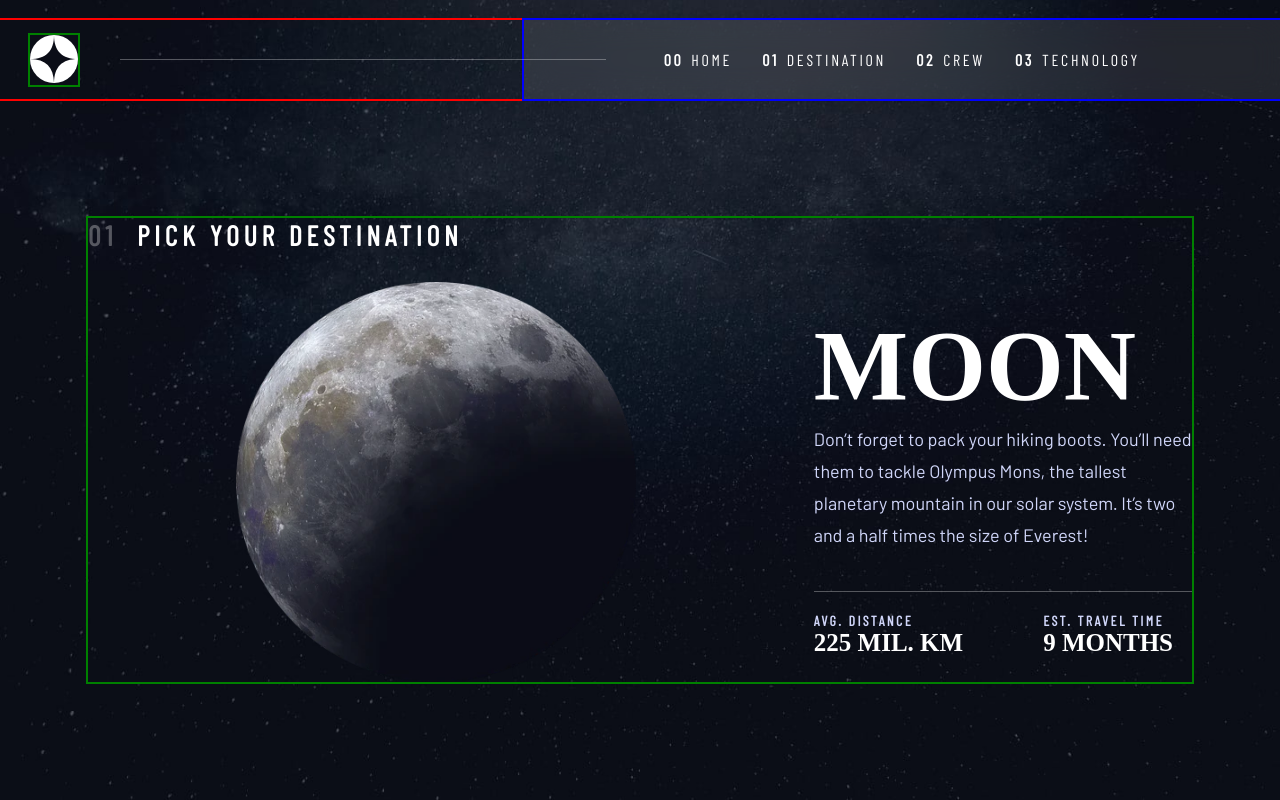
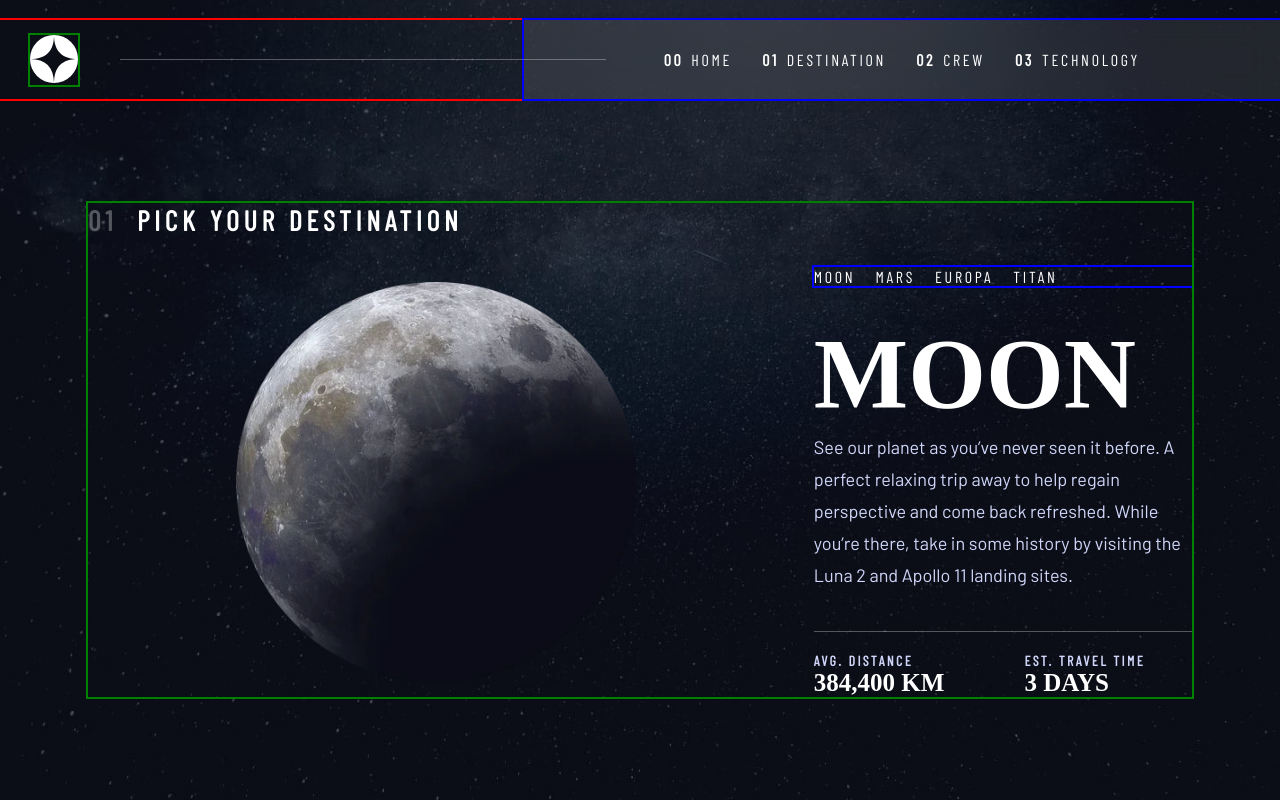
Before and after one commit to adetoye-dev/space-tourism-site, a React (Vite) app: page / in a window 1280 px wide. Built offline with nearby package versions, Linux system fonts and the light colour scheme; a web font is replaced by a local one.

Commit message:
Refactor: Create destination nav
Create destination nav components and move <DestinationPage /> contents to <Destination />

```diff
--- a/data.json
+++ b/data.json
@@ -3,8 +3,8 @@
     {
       "name": "Moon",
       "images": {
-        "png": "./assets/destination/image-moon.png",
-        "webp": "./assets/destination/image-moon.webp"
+        "png": "/assets/destination/image-moon.png",
+        "webp": "/assets/destination/image-moon.webp"
       },
       "description": "See our planet as you’ve never seen it before. A perfect relaxing trip away to help regain perspective and come back refreshed. While you’re there, take in some history by visiting the Luna 2 and Apollo 11 landing sites.",
       "distance": "384,400 km",
@@ -13,8 +13,8 @@
     {
       "name": "Mars",
       "images": {
-        "png": "./assets/destination/image-mars.png",
-        "webp": "./assets/destination/image-mars.webp"
+        "png": "/assets/destination/image-mars.png",
+        "webp": "/assets/destination/image-mars.webp"
       },
       "description": "Don’t forget to pack your hiking boots. You’ll need them to tackle Olympus Mons, the tallest planetary mountain in our solar system. It’s two and a half times the size of Everest!",
       "distance": "225 mil. km",
@@ -23,8 +23,8 @@
     {
       "name": "Europa",
       "images": {
-        "png": "./assets/destination/image-europa.png",
-        "webp": "./assets/destination/image-europa.webp"
+        "png": "/assets/destination/image-europa.png",
+        "webp": "/assets/destination/image-europa.webp"
       },
       "description": "The smallest of the four Galilean moons orbiting Jupiter, Europa is a winter lover’s dream. With an icy surface, it’s perfect for a bit of ice skating, curling, hockey, or simple relaxation in your snug wintery cabin.",
       "distance": "628 mil. km",
@@ -33,8 +33,8 @@
     {
       "name": "Titan",
       "images": {
-        "png": "./assets/destination/image-titan.png",
-        "webp": "./assets/destination/image-titan.webp"
+        "png": "/assets/destination/image-titan.png",
+        "webp": "/assets/destination/image-titan.webp"
       },
       "description": "The only moon known to have a dense atmosphere other than Earth, Titan is a home away from home (just a few hundred degrees colder!). As a bonus, you get striking views of the Rings of Saturn.",
       "distance": "1.6 bil. km",
@@ -45,8 +45,8 @@
     {
       "name": "Douglas Hurley",
       "images": {
-        "png": "./assets/crew/image-douglas-hurley.png",
-        "webp": "./assets/crew/image-douglas-hurley.webp"
+        "png": "/assets/crew/image-douglas-hurley.png",
+        "webp": "/assets/crew/image-douglas-hurley.webp"
       },
       "role": "Commander",
       "bio": "Douglas Gerald Hurley is an American engineer, former Marine Corps pilot and former NASA astronaut. He launched into space for the third time as commander of Crew Dragon Demo-2."
@@ -54,8 +54,8 @@
     {
       "name": "Mark Shuttleworth",
       "images": {
-        "png": "./assets/crew/image-mark-shuttleworth.png",
-        "webp": "./assets/crew/image-mark-shuttleworth.webp"
+        "png": "/assets/crew/image-mark-shuttleworth.png",
+        "webp": "/assets/crew/image-mark-shuttleworth.webp"
       },
       "role": "Mission Specialist",
       "bio": "Mark Richard Shuttleworth is the founder and CEO of Canonical, the company behind the Linux-based Ubuntu operating system. Shuttleworth became the first South African to travel to space as a space tourist."
@@ -63,8 +63,8 @@
     {
       "name": "Victor Glover",
       "images": {
-        "png": "./assets/crew/image-victor-glover.png",
-        "webp": "./assets/crew/image-victor-glover.webp"
+        "png": "/assets/crew/image-victor-glover.png",
+        "webp": "/assets/crew/image-victor-glover.webp"
       },
       "role": "Pilot",
       "bio": "Pilot on the first operational flight of the SpaceX Crew Dragon to the International Space Station. Glover is a commander in the U.S. Navy where he pilots an F/A-18.He was a crew member of Expedition 64, and served as a station systems flight engineer."
@@ -72,8 +72,8 @@
     {
       "name": "Anousheh Ansari",
       "images": {
-        "png": "./assets/crew/image-anousheh-ansari.png",
-        "webp": "./assets/crew/image-anousheh-ansari.webp"
+        "png": "/assets/crew/image-anousheh-ansari.png",
+        "webp": "/assets/crew/image-anousheh-ansari.webp"
       },
       "role": "Flight Engineer",
       "bio": "Anousheh Ansari is an Iranian American engineer and co-founder of Prodea Systems. Ansari was the fourth self-funded space tourist, the first self-funded woman to fly to the ISS, and the first Iranian in space."
@@ -83,24 +83,24 @@
     {
       "name": "Launch vehicle",
       "images": {
-        "portrait": "./assets/technology/image-launch-vehicle-portrait.jpg",
-        "landscape": "./assets/technology/image-launch-vehicle-landscape.jpg"
+        "portrait": "/assets/technology/image-launch-vehicle-portrait.jpg",
+        "landscape": "/assets/technology/image-launch-vehicle-landscape.jpg"
       },
       "description": "A launch vehicle or carrier rocket is a rocket-propelled vehicle used to carry a payload from Earth's surface to space, usually to Earth orbit or beyond. Our WEB-X carrier rocket is the most powerful in operation. Standing 150 metres tall, it's quite an awe-inspiring sight on the launch pad!"
     },
     {
       "name": "Spaceport",
       "images": {
-        "portrait": "./assets/technology/image-spaceport-portrait.jpg",
-        "landscape": "./assets/technology/image-spaceport-landscape.jpg"
+        "portrait": "/assets/technology/image-spaceport-portrait.jpg",
+        "landscape": "/assets/technology/image-spaceport-landscape.jpg"
       },
       "description": "A spaceport or cosmodrome is a site for launching (or receiving) spacecraft, by analogy to the seaport for ships or airport for aircraft. Based in the famous Cape Canaveral, our spaceport is ideally situated to take advantage of the Earth’s rotation for launch."
     },
     {
       "name": "Space capsule",
       "images": {
-        "portrait": "./assets/technology/image-space-capsule-portrait.jpg",
-        "landscape": "./assets/technology/image-space-capsule-landscape.jpg"
+        "portrait": "/assets/technology/image-space-capsule-portrait.jpg",
+        "landscape": "/assets/technology/image-space-capsule-landscape.jpg"
       },
       "description": "A space capsule is an often-crewed spacecraft that uses a blunt-body reentry capsule to reenter the Earth's atmosphere without wings. Our capsule is where you'll spend your time during the flight. It includes a space gym, cinema, and plenty of other activities to keep you entertained."
     }
--- a/src/components/Destination.css
+++ b/src/components/Destination.css
@@ -28,6 +28,23 @@
 .destination-details {
   width: 60rem;
   max-width: 100%;
+}
+
+.destination-nav {
+  outline: 2px solid blue;
+  list-style: none;
+  font-family: var(--barlow-condensed);
+  font-size: 1.4rem;
+  text-transform: uppercase;
+  letter-spacing: 0.24rem;
+  display: flex;
+  justify-content: center;
+  margin-bottom: 3rem;
+  gap: 2rem;
+}
+
+.destination-nav-item {
+  cursor: pointer;
 }
 
 .destination-title {
@@ -79,6 +96,10 @@
   .destination-image img {
     width: 25rem;
   }
+  .destination-nav {
+    font-size: 1.6rem;
+    letter-spacing: 0.27rem;
+  }
   .destination-title {
     font-size: 8rem;
   }
@@ -104,6 +125,9 @@
   .destination-image img {
     width: 40rem;
   }
+  .destination-nav {
+    justify-content: flex-start;
+  }
   .destination-title {
     font-size: 10rem;
   }
--- a/src/components/Destination.jsx
+++ b/src/components/Destination.jsx
@@ -1,14 +1,56 @@
+import { useEffect, useState } from "react";
+import data from "../../data.json";
 import "./Destination.css";
-import DestinationPage from "./DestinationPage";
+import DestinationNav from "./DestinationNav";
 
 const Destination = () => {
+  const [allDestinations] = useState(data.destinations);
+  const [destination, setDestination] = useState({});
+
+  useEffect(() => {
+    renderData("Moon");
+  }, []);
+
+  const renderData = (id) => {
+    allDestinations.map((dest) => {
+      if (id == dest.name) {
+        setDestination({
+          name: dest.name,
+          image: dest.images.webp,
+          description: dest.description,
+          distance: dest.distance,
+          travel: dest.travel,
+        });
+      }
+    });
+  };
+
   return (
     <section className="section destination">
       <div className="container destination-content-container">
         <h1 className="page-title">
           <span>01</span>Pick your destination
         </h1>
-        <DestinationPage />
+        <div className="destination-about">
+          <div className="destination-image">
+            <img src={`./src${destination.image}`} alt="" />
+          </div>
+          <div className="destination-details">
+            <DestinationNav handleClick={renderData} />
+            <h2 className="destination-title">{destination.name}</h2>
+            <p className="destination-desc">{destination.description}</p>
+            <div className="travel-details">
+              <div className="distance">
+                <h3 className="travel-details-title">Avg. Distance</h3>
+                <h2 className="travel-details-text">{destination.distance}</h2>
+              </div>
+              <div className="travel-time">
+                <h3 className="travel-details-title">Est. Travel time</h3>
+                <h2 className="travel-details-text">{destination.travel}</h2>
+              </div>
+            </div>
+          </div>
+        </div>
       </div>
     </section>
   );
--- /dev/null
+++ b/src/components/DestinationNav.jsx
@@ -0,0 +1,36 @@
+const DestinationNav = ({ handleClick }) => {
+  return (
+    <ul className="destination-nav">
+      <li
+        id="Moon"
+        onClick={(e) => handleClick(e.target.id)}
+        className="destination-nav-item"
+      >
+        Moon
+      </li>
+      <li
+        id="Mars"
+        onClick={(e) => handleClick(e.target.id)}
+        className="destination-nav-item"
+      >
+        Mars
+      </li>
+      <li
+        id="Europa"
+        onClick={(e) => handleClick(e.target.id)}
+        className="destination-nav-item"
+      >
+        Europa
+      </li>
+      <li
+        id="Titan"
+        onClick={(e) => handleClick(e.target.id)}
+        className="destination-nav-item"
+      >
+        Titan
+      </li>
+    </ul>
+  );
+};
+
+export default DestinationNav;
--- a/src/components/DestinationPage.jsx
+++ /dev/null
@@ -1,29 +0,0 @@
-const DestinationPage = () => {
-  return (
-    <div className="destination-about">
-      <div className="destination-image">
-        <img src="./src/assets/destination/image-moon.webp" alt="" />
-      </div>
-      <div className="destination-details">
-        <h2 className="destination-title">Moon</h2>
-        <p className="destination-desc">
-          Don’t forget to pack your hiking boots. You’ll need them to tackle
-          Olympus Mons, the tallest planetary mountain in our solar system. It’s
-          two and a half times the size of Everest!
-        </p>
-        <div className="travel-details">
-          <div className="distance">
-            <h3 className="travel-details-title">Avg. Distance</h3>
-            <h2 className="travel-details-text">225 MIL. km</h2>
-          </div>
-          <div className="travel-time">
-            <h3 className="travel-details-title">Est. Travel time</h3>
-            <h2 className="travel-details-text">9 months</h2>
-          </div>
-        </div>
-      </div>
-    </div>
-  );
-};
-
-export default DestinationPage;
```
